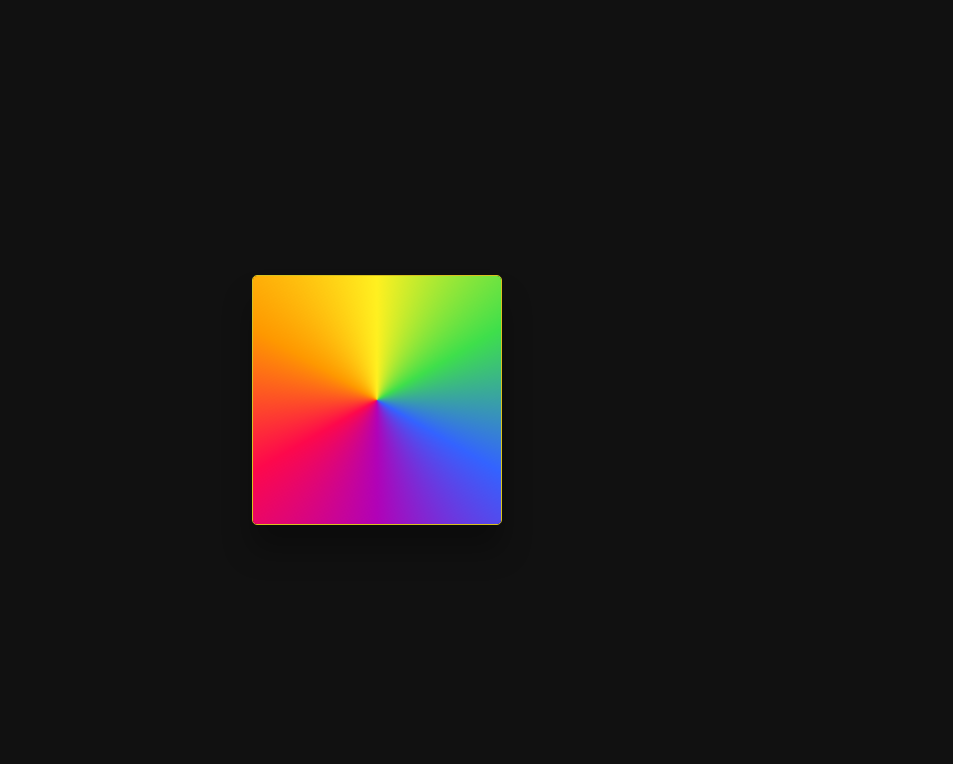
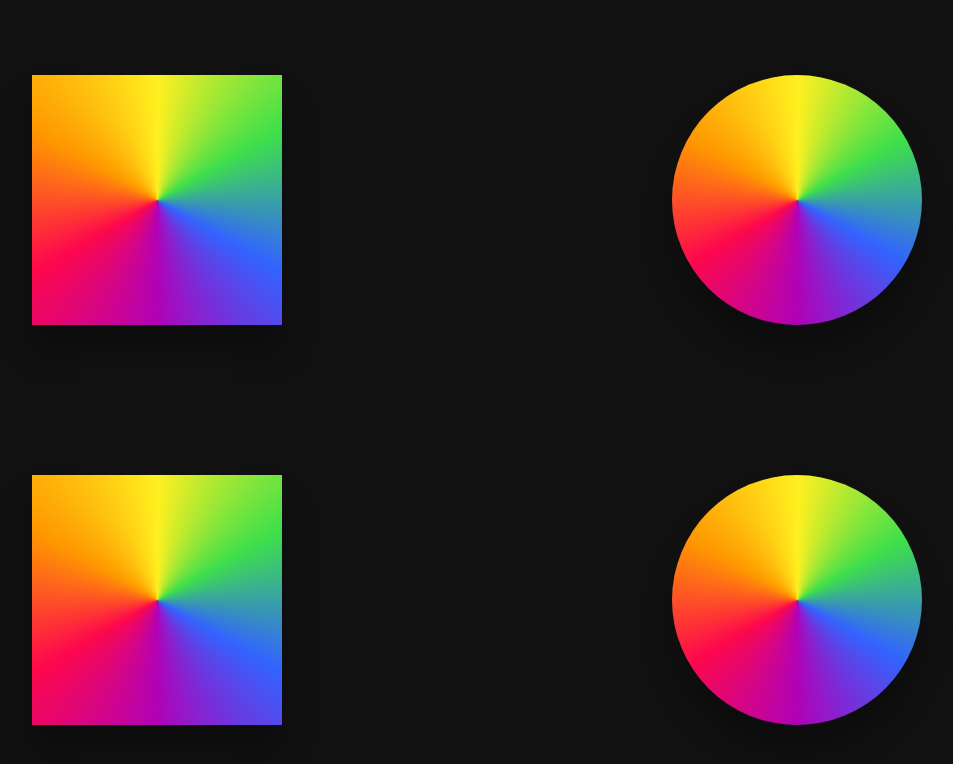
Before and after one commit to Mikulew/css-rainbow-border-animation, a plain HTML site: page index.html in a window 1280 px wide. Shown: the whole page, without its empty margins (163-1116 px from the left). Drawn offline with Linux system fonts and the light colour scheme.

Commit message:
Second attempt

```diff
--- a/index.html
+++ b/index.html
@@ -8,6 +8,15 @@
     <link rel="stylesheet" href="style.css" />
 </head>
   <body>
-    <div class="shape"></div>
+    <section class="canvas">
+      <div class="shape-container">
+        <div class="rainbow shape square"></div>
+        <div class="rainbow shape square square-outline"></div>
+      </div>
+      <div class="shape-container">
+        <div class="rainbow shape circle"></div>
+        <div class="rainbow shape circle circle-outline"></div>
+      </div>
+    </section>
   </body>
 </html>
--- a/style.css
+++ b/style.css
@@ -8,6 +8,12 @@
   --yangColor: #d8c21e;
   --yinColor: #111111;
   --shadow: rgba(0, 0, 0, .3);
+  --color1: #fd084c;
+  --color2: #fe9800;
+  --color3: #fff020;
+  --color4: #3edf4b;
+  --color5: #3363ff;
+  --color6: #b102b7;
 }
 
 body {
@@ -17,28 +23,72 @@ body {
   background-color: var(--yinColor);
   width: 100%;
   height: 100vh;
+  overflow: hidden auto;
+}
+
+.canvas {
+  display: flex;
+  justify-content: space-around;
+  flex-wrap: wrap;
+  width: inherit;
+  height: inherit;
+}
+
+.shape-container {
+  display: flex;
+  flex-direction: column;
+  justify-content: space-around;
+  height: 100%;
 }
 
 .shape {
+  position: relative;
   width: 250px;
   height: 250px;
-  border: 1px solid var(--yangColor);
-  top: 50%;
-  left: 50%;
-  transform: translate(-40%, 0);
-  border-radius: 5px;
+  border: none;
   box-shadow: 0 25px 30px var(--shadow);
   overflow: hidden;
+  padding: 20px;
 }
 
 .shape::before {
+  position: absolute;
   content: '';
   width: 150%;
   height: 150%;
-  position: absolute;
-  background: conic-gradient(#fd084c, #fe9800, #fff020, #3edf4b, #3363ff, #b102b7, #fd084c);
   top: -25%;
   left: -25%;
+}
+
+.square {}
+
+.square-outline::after {
+  position: absolute;
+  background-color: var(--shadow);
+  height: 93%;
+  width: 93%;
+  top: 3.5%;
+  left: 3.5%;
+  z-index: 1;
+}
+
+.circle {
+  border-radius: 50%;
+}
+
+.circle-outline {}
+
+.rainbow::before {
+  content: '';
+  background: conic-gradient(
+    var(--color1),
+    var(--color2),
+    var(--color3),
+    var(--color4),
+    var(--color5),
+    var(--color6),
+    var(--color1)
+  );
   animation: spin 1.5s infinite linear;
 }
 
```
